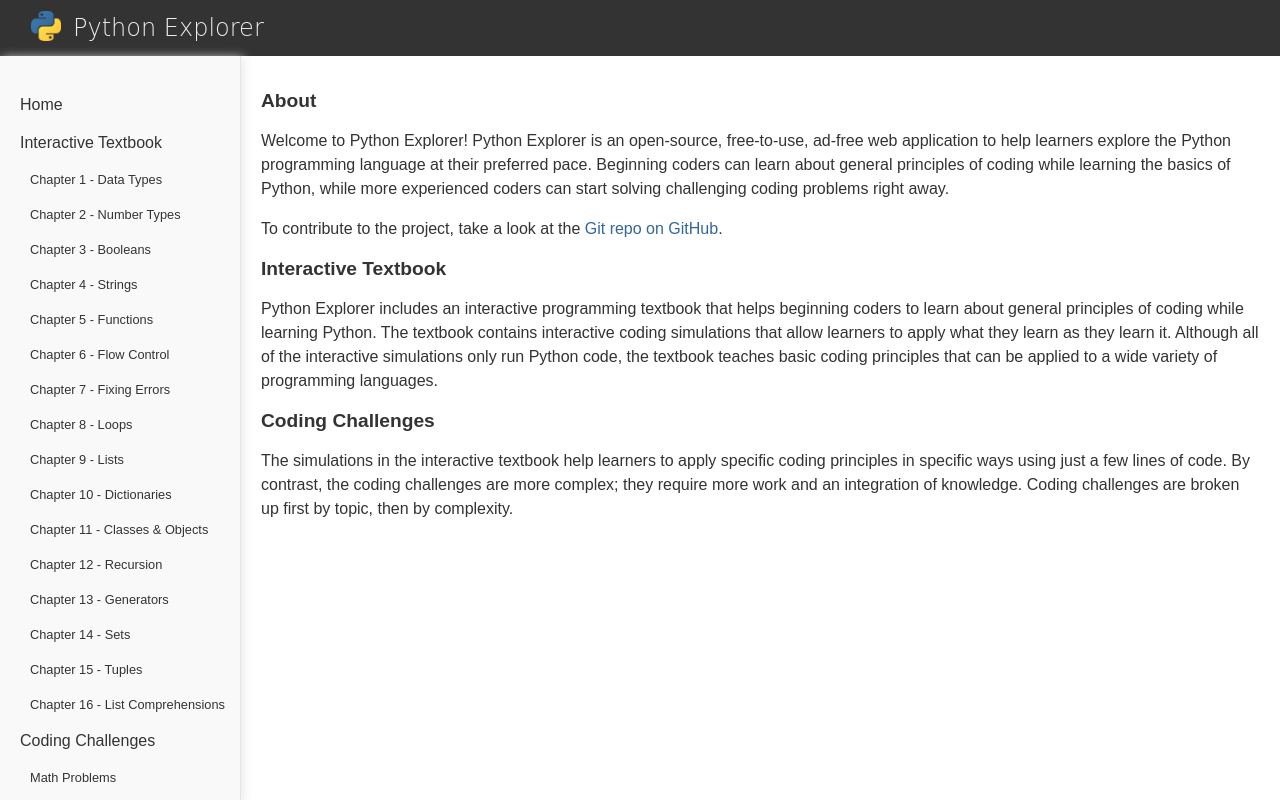
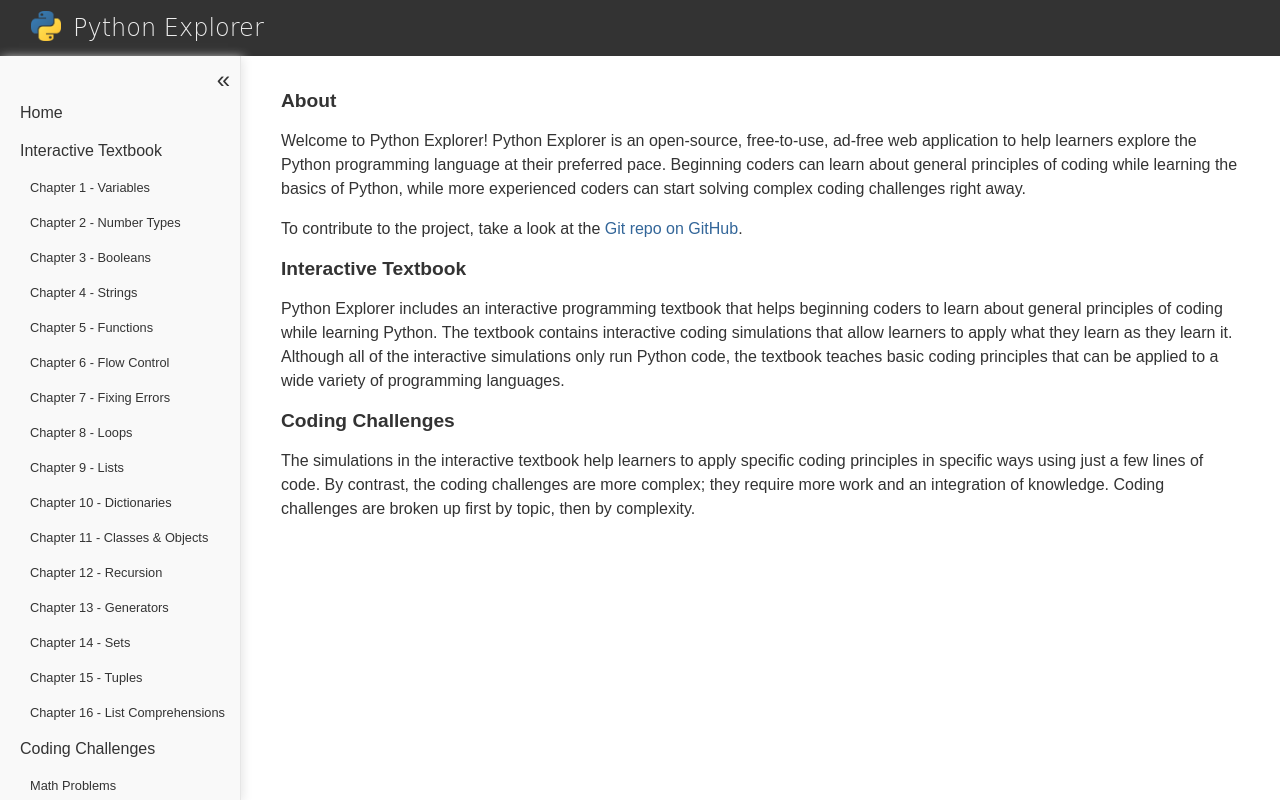
Before and after one commit to fox016/learnpython, a PHP site: page / in a window 1280 px wide. Run offline with PHP 8.4, Linux system fonts and the light colour scheme; some libraries are stand-ins or nearby versions; some web fonts are replaced.

Commit message:
side bar collapse, textbook opener

```diff
--- a/common.php
+++ b/common.php
@@ -1,7 +1,7 @@
 <?php
 
 $chapters = array(
-	array("id" => "datatypes", "name" => "Data Types"),
+	array("id" => "variables", "name" => "Variables"),
 	array("id" => "numbertypes", "name" => "Number Types"),
 	array("id" => "booleans", "name" => "Booleans"),
 	array("id" => "strings", "name" => "Strings"),
--- a/css/common.css
+++ b/css/common.css
@@ -63,7 +63,7 @@ h1
 	border-right: 1px solid #e6e6e6;
 	box-shadow: 2px 2px 10px 0px #e6e6e6;
 	overflow-y:auto;
-	padding-top:30px;
+	padding-top:10px;
 	width:240px;
 }
 #sideBarParent
@@ -74,6 +74,27 @@ h1
 {
 	text-decoration:none;
 	color:inherit;
+}
+#collapseSideBar
+{
+	text-align:right;
+	font-size:1.5em;
+	margin-right:10px;
+	cursor:pointer;
+}
+#expandSideBar
+{
+	position:fixed;
+	left:0px;
+	border-width:0 2px 2px 0;
+	border-style:solid;
+	border-color:#333;
+	border-radius:0 0 7px 0;
+	cursor:pointer;
+	background-color: #f9f9f9;
+	z-index:5;
+	font-size:1.5em;
+	padding:0 10px;
 }
 .navlink
 {
@@ -95,9 +116,11 @@ h1
 }
 #pageContent
 {
-	padding:20px;
+	padding:20px 40px;
 	font-weight:300;
 	line-height:1.5em;
+	overflow-y:auto;
+	overflow-x:auto;
 }
 #pageContent a
 {
--- a/html/header.php
+++ b/html/header.php
@@ -23,10 +23,12 @@
 			</tr>
 		</table>
 	</div>
+	<div id='expandSideBar'  title='Expand Side Bar' style='display:none'>&raquo;</div>
 	<div class='table wide'>
 		<div class='row'>
 			<div class='cell top' id='sideBarParent'>
 				<div id='sideBar'>
+					<div id='collapseSideBar' title='Collapse Side Bar'>&laquo;</div>
 					<a href='/learnpython/'><div class='navlink'>Home</div></a>
 					<a href='/learnpython/?chapter=0'><div class='navlink'>Interactive Textbook</div></a>
 					<?php
--- a/html/home.php
+++ b/html/home.php
@@ -1,7 +1,7 @@
 <div id='homeWrapper'>
 	<h1>About</h1>
 	<p>
-		Welcome to Python Explorer! Python Explorer is an open-source, free-to-use, ad-free web application to help learners explore the Python programming language at their preferred pace. Beginning coders can learn about general principles of coding while learning the basics of Python, while more experienced coders can start solving challenging coding problems right away.
+		Welcome to Python Explorer! Python Explorer is an open-source, free-to-use, ad-free web application to help learners explore the Python programming language at their preferred pace. Beginning coders can learn about general principles of coding while learning the basics of Python, while more experienced coders can start solving complex coding challenges right away.
 	</p>
 	<p>
 		To contribute to the project, take a look at the <a href='https://github.com/fox016/learnpython' target='_blank'>Git repo on GitHub</a>.
--- a/js/common.js
+++ b/js/common.js
@@ -1,13 +1,31 @@
+/*
+ * Init page
+ */
 $(document).ready(function()
 {
 	$(window).resize(sideBarResize).trigger('resize');
+
+	// Click listeners
+	$("#collapseSideBar").click(function() {
+		$("#sideBarParent").hide();
+		$("#expandSideBar").show();
+	});
+	$("#expandSideBar").click(function() {
+		$("#expandSideBar").hide();
+		$("#sideBarParent").show();
+	});
 });
 
+// Trigger resize once window is completely done loading
 window.onload = function()
 {
 	$(window).trigger('resize');
 };
 
+/*
+ * Resize side bar and content height to fit perfectly in window
+ * Called on init and whenever window changes size
+ */
 function sideBarResize()
 {
 	var windowHeight = $(window).outerHeight();
```
Also changed, not shown: html/chapter_0.php (added, +20 -0 lines), html/chapter_variables.php (renamed from html/chapter_datatypes.php), 1 other file.
